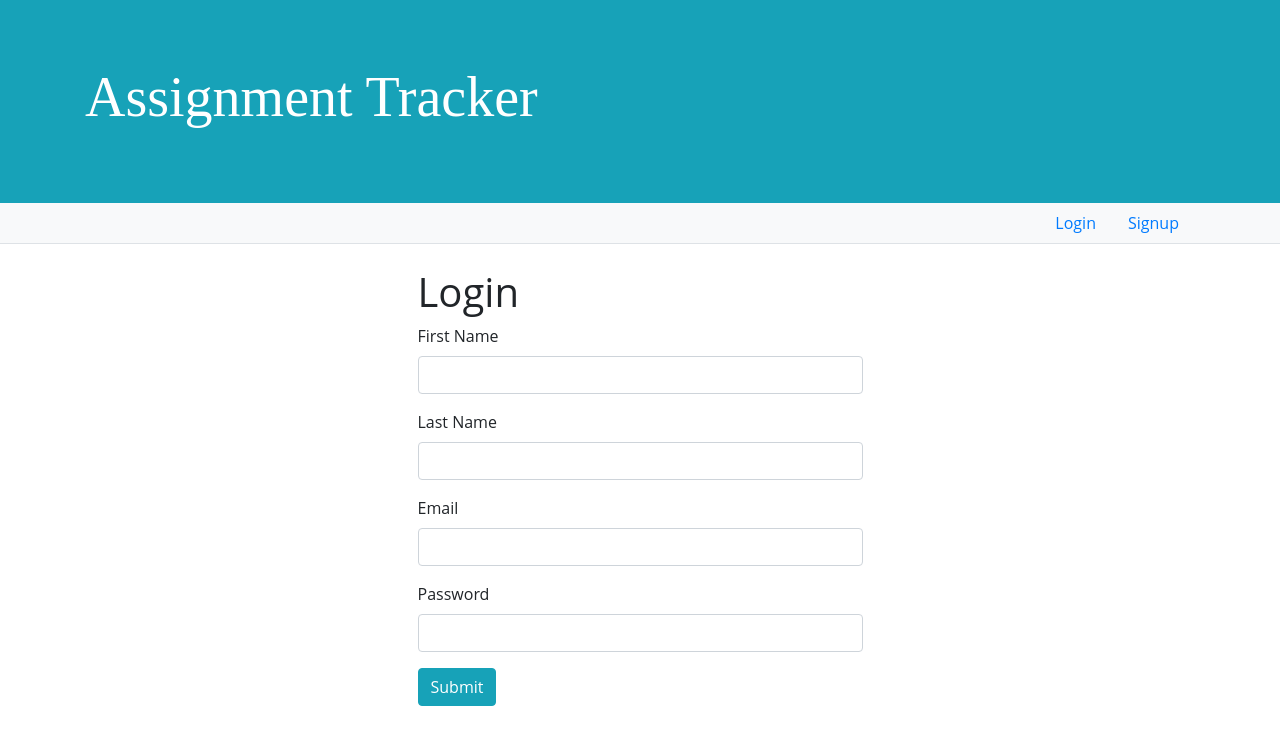
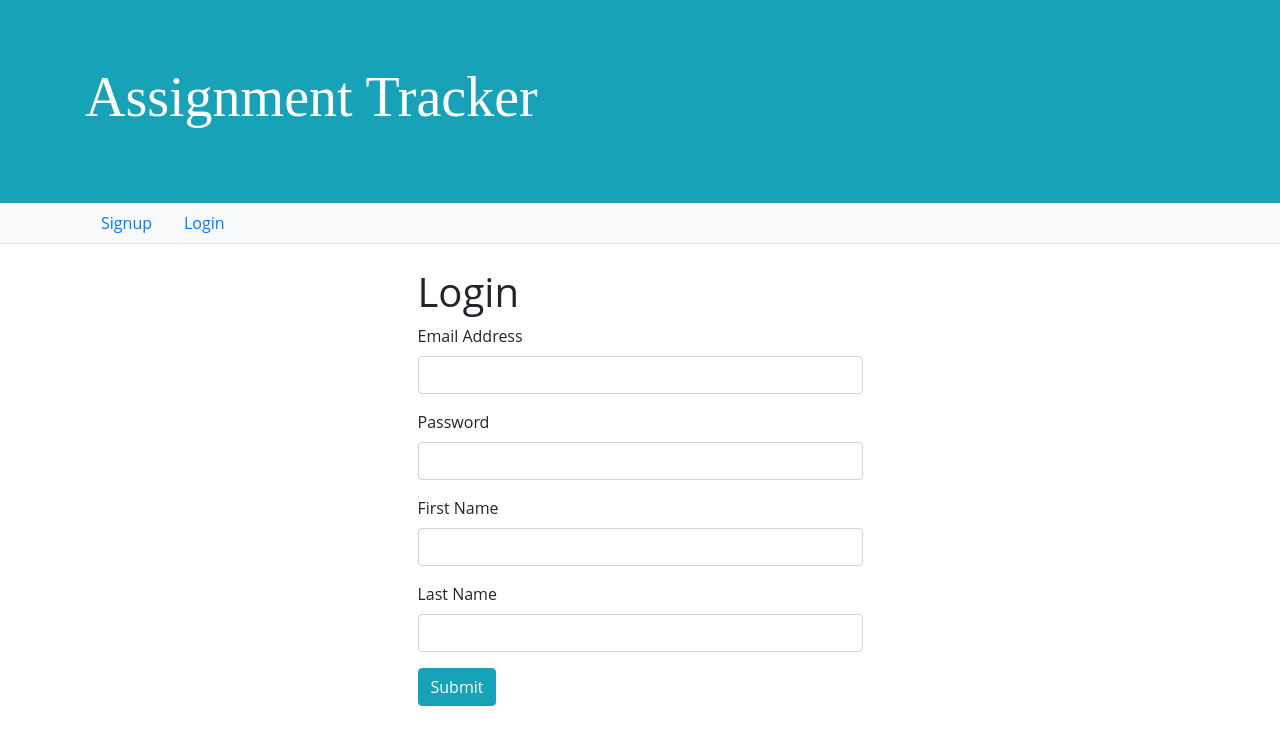
Before and after one commit to katrinagd/final-frontend, a React (Create React App) app: page /login in a window 1280 px wide. Shown: the top 744 px of the page. Built offline with nearby package versions, Linux system fonts and the light colour scheme.

Commit message:
re-arrange links

```diff
--- a/src/components/assignments/List/List.js
+++ b/src/components/assignments/List/List.js
@@ -7,9 +7,12 @@ export default ({ currentUserId, destroyAssignment, user }) => {
   const assignments = user.assignments.map(assignment => (
     <div key={assignment._id} className='card'>
       <div className='card-body'>
-        <h4 className='card-title'>Project Title: { assignment.title }</h4>
+        <h4 className='card-title'>{ assignment.title }</h4>
         <div className='mb-0'>
-          <p className='card-text'>Project Description: { assignment.project_description }</p>
+          <p className='card-text'>{ assignment.project_description }</p>
+        </div>
+        <div className='mb-0'>
+        <a href="{ assignment.project_link }" className='card-text'>Project Link</a>
         </div>
         <Score assignmentScore={assignment.score} assignmentBase={assignment.base} />
       </div>
--- a/src/components/auth/Form.js
+++ b/src/components/auth/Form.js
@@ -81,6 +81,32 @@ class Form extends React.Component {
     return (
       <form noValidate onSubmit={this.handleSubmit}>
         <div className='form-group'>
+            <label htmlFor='email'>Email Address</label>
+              <input
+                className='form-control'
+                id='email'
+                onChange={this.handleChange}
+                onBlur={this.handleError}
+                name='email'
+                type='text'
+                value={this.state.email}
+                required
+          />
+        </div>
+        <div className='form-group'>
+          <label htmlFor='password'>Password</label>
+          <input
+            className='form-control'
+            id='password'
+            onChange={this.handleChange}
+            onBlur={this.handleError}
+            name='password'
+            type='password'
+            value={this.state.password}
+            required
+          />
+        </div>
+        <div className='form-group'>
             <label htmlFor='firstName'>First Name</label>
             <input
               className='form-control'
@@ -106,32 +132,6 @@ class Form extends React.Component {
               required
             />
           </div>
-          <div className='form-group'>
-            <label htmlFor='email'>Email</label>
-              <input
-                className='form-control'
-                id='email'
-                onChange={this.handleChange}
-                onBlur={this.handleError}
-                name='email'
-                type='text'
-                value={this.state.email}
-                required
-          />
-        </div>
-        <div className='form-group'>
-          <label htmlFor='password'>Password</label>
-          <input
-            className='form-control'
-            id='password'
-            onChange={this.handleChange}
-            onBlur={this.handleError}
-            name='password'
-            type='password'
-            value={this.state.password}
-            required
-          />
-        </div>
         <button type='submit' className='btn btn-info'>Submit</button>
       </form>
     )
--- a/src/components/shared/Navigation/Navigation.UnauthenticatedLinks.js
+++ b/src/components/shared/Navigation/Navigation.UnauthenticatedLinks.js
@@ -2,12 +2,12 @@ import React from 'react'
 import { Link } from 'react-router-dom'
 
 export default () => (
-  <ul className='nav justify-content-end'>
+  <ul className='nav justify-content-start'>
+    <li className='nav-item'>
+      <Link className='nav-link' to='/signup'>Signup</Link>
+    </li>
     <li className='nav-item'>
       <Link className='nav-link' to='/login'>Login</Link>
     </li>
-    <li className='nav-item'>
-      <Link className='nav-link' to='/signup'>Signup</Link>
-    </li>
   </ul>
 )
```
